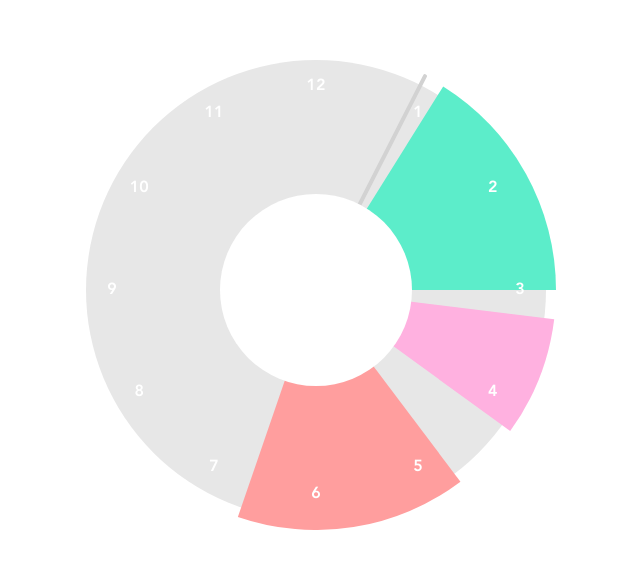
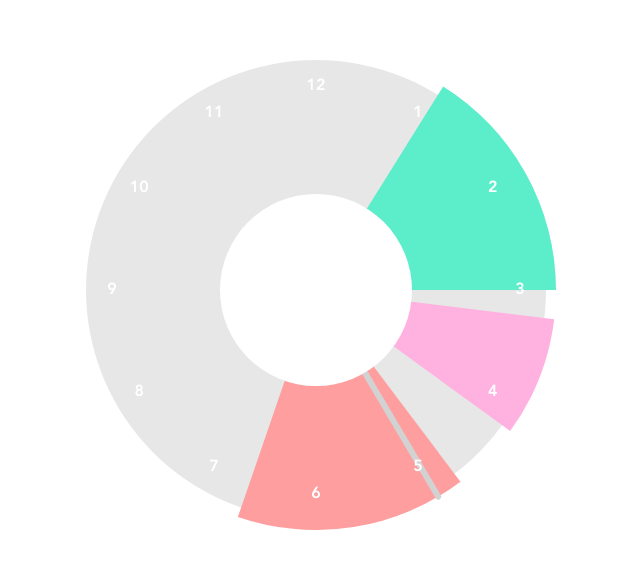
Before and after one commit to eddireeder/day-planner, a React (Create React App) app: page / in a window 1280 px wide. Shown: the part 110-678 px from the top of the page, without its empty margins (324-964 px from the left). Built offline with nearby package versions, Linux system fonts and the light colour scheme.

Commit message:
Added moving minute hand

```diff
--- a/src/components/Clock/Clock.js
+++ b/src/components/Clock/Clock.js
@@ -12,16 +12,33 @@ class Clock extends React.Component {
     // Define initial state
     this.state = {
       width: 0,
-      height: 0
+      height: 0,
+      intervalId: null,
+      currentTime: Date.now()
     };
+    // Bind methods to this
+    this.update = this.update.bind(this);
   }
 
   componentDidMount() {
-    // Update state with width and height
+    // Copy old state
     let newState = { ...this.state };
+    // Store div width and height
     newState.width = this.divElement.clientWidth;
     newState.height = this.divElement.clientHeight;
+    // Set interval for updating SVG due to time and store id
+    const intervalId = setInterval(
+      this.update,
+      this.updateIntervalSeconds * 1000
+    );
+    newState.intervalId = intervalId;
+    // Update state
     this.setState(newState);
+  }
+
+  componentWillUnmount() {
+    // Clear interval
+    clearInterval(this.state.intervalId);
   }
 
   polarToCartesian(cx, cy, r, angleDegrees) {
@@ -77,10 +94,11 @@ class Clock extends React.Component {
           );
           return (
             <text
+              key={index}
               x={position.x}
               y={position.y}
-              dominant-baseline="middle"
-              text-anchor="middle"
+              dominantBaseline="middle"
+              textAnchor="middle"
               fill="white"
               fontFamily="AvenirHeavy"
             >
@@ -110,10 +128,29 @@ class Clock extends React.Component {
         x2={end.x}
         y2={end.y}
         stroke="#D2D2D2"
-        strokeWidth="4"
+        strokeWidth="6"
         strokeLinecap="round"
       ></line>
     );
+  }
+
+  update() {
+    // Copy state
+    let newState = { ...this.state };
+    // Update current time
+    newState.currentTime = Date.now();
+    // Update state
+    this.setState(newState);
+  }
+
+  tsToAngle(ts) {
+    // Compute the milliseconds since start of day
+    let timeMs = ts % (1000 * 60 * 60 * 24);
+    // If greater than 12 hours, subtract 12 hours (convert to 12 hour time)
+    timeMs =
+      timeMs > 1000 * 60 * 60 * 12 ? timeMs - 1000 * 60 * 60 * 12 : timeMs;
+    // Convert to 360 degrees and return
+    return (timeMs / (1000 * 60 * 60 * 12)) * 360;
   }
 
   render() {
@@ -134,7 +171,7 @@ class Clock extends React.Component {
             199,
             "#FF9E9E"
           )}
-          {this.generateLine(27)}
+          {this.generateLine(this.tsToAngle(this.state.currentTime))}
           <circle className="donut-hole" cx="50%" cy="50%" r="20%" />
           {this.generateHourTexts()}
         </svg>
```
